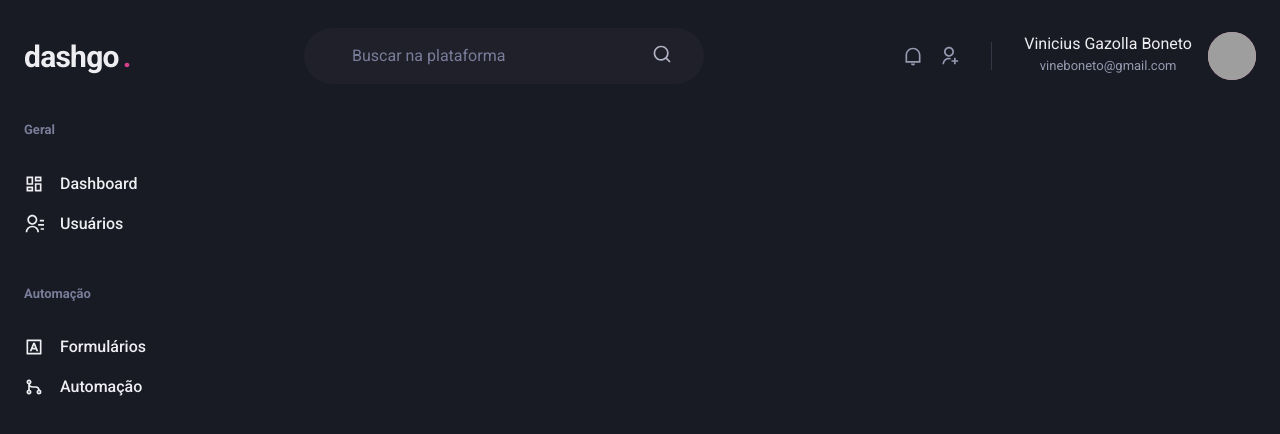
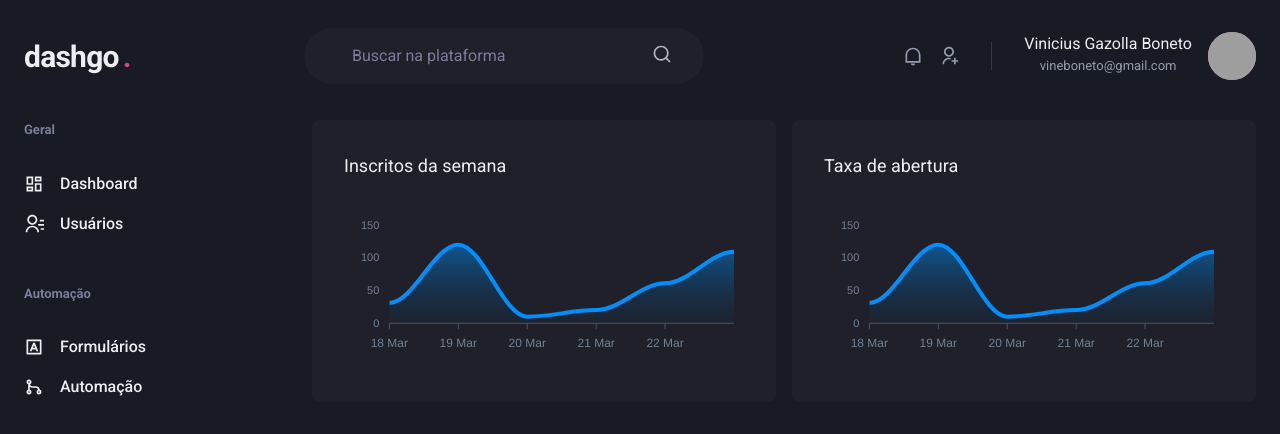
Before and after one commit to vineboneto/dashgo, a Next.js app: page /dashboard in a window 1280 px wide. Shown: the top 434 px of the page. Built offline with nearby package versions, Linux system fonts and the light colour scheme; grey boxes are pictures that could not be loaded.

Commit message:
feat: add graphic

```diff
--- a/package.json
+++ b/package.json
@@ -14,9 +14,11 @@
     "@chakra-ui/react": "^1.8.3",
     "@emotion/react": "^11.7.1",
     "@emotion/styled": "^11.6.0",
+    "apexcharts": "^3.33.0",
     "framer-motion": "^6.2.4",
     "next": "12.0.10",
     "react": "17.0.2",
+    "react-apexcharts": "^1.3.9",
     "react-dom": "17.0.2",
     "react-icons": "^4.3.1"
   },
--- a/src/pages/dashboard.tsx
+++ b/src/pages/dashboard.tsx
@@ -1,5 +1,64 @@
-import { Flex } from '@chakra-ui/react'
+import { Box, Flex, SimpleGrid, Text, theme } from '@chakra-ui/react'
+import dynamic from 'next/dynamic'
 import { Header, Sidebar } from '@/components'
+
+const Chart = dynamic(() => import('react-apexcharts'), {
+  ssr: false,
+})
+
+const options: any = {
+  chart: {
+    toolbar: {
+      show: false,
+    },
+    zoom: {
+      enabled: false,
+    },
+    foreColor: theme.colors.gray[500],
+  },
+  grid: {
+    show: false,
+  },
+  dataLabels: {
+    enabled: false,
+  },
+  tooltip: {
+    enabled: false,
+  },
+  xaxis: {
+    type: 'datetime',
+    axisBorder: {
+      color: theme.colors.gray[600],
+    },
+    axisTicks: {
+      color: theme.colors.gray[600],
+    },
+    categories: [
+      '2021-03-18T00:00:00.000Z',
+      '2021-03-19T00:00:00.000Z',
+      '2021-03-20T00:00:00.000Z',
+      '2021-03-21T00:00:00.000Z',
+      '2021-03-22T00:00:00.000Z',
+      '2021-03-23T00:00:00.000Z',
+    ],
+  },
+  fill: {
+    opacity: 0.3,
+    type: 'gradient',
+    gradient: {
+      shade: 'dark',
+      opacityFrom: 0.7,
+      opacityTo: 0.3,
+    },
+  },
+}
+
+const series = [
+  {
+    name: 'series1',
+    data: [31, 120, 10, 20, 61, 109],
+  },
+]
 
 export default function Dashboard() {
   return (
@@ -7,6 +66,21 @@
       <Header />
       <Flex width="100%" my="6" maxWidth="1480" mx="auto" px="6">
         <Sidebar />
+
+        <SimpleGrid flex="1" gap="4" minChildWidth="320px" alignItems="flex-start">
+          <Box p="8" bg="gray.800" borderRadius={8} pb="8">
+            <Text fontSize="lg" mb="4">
+              Inscritos da semana
+            </Text>
+            <Chart options={options} series={series} type="area" height={160} />
+          </Box>
+          <Box p="8" bg="gray.800" borderRadius={8}>
+            <Text fontSize="lg" mb="4">
+              Taxa de abertura
+            </Text>
+            <Chart options={options} series={series} type="area" height={160} />
+          </Box>
+        </SimpleGrid>
       </Flex>
     </Flex>
   )
```
Also changed, not shown: 1 other file (tests, documents, lock files or other folders).
